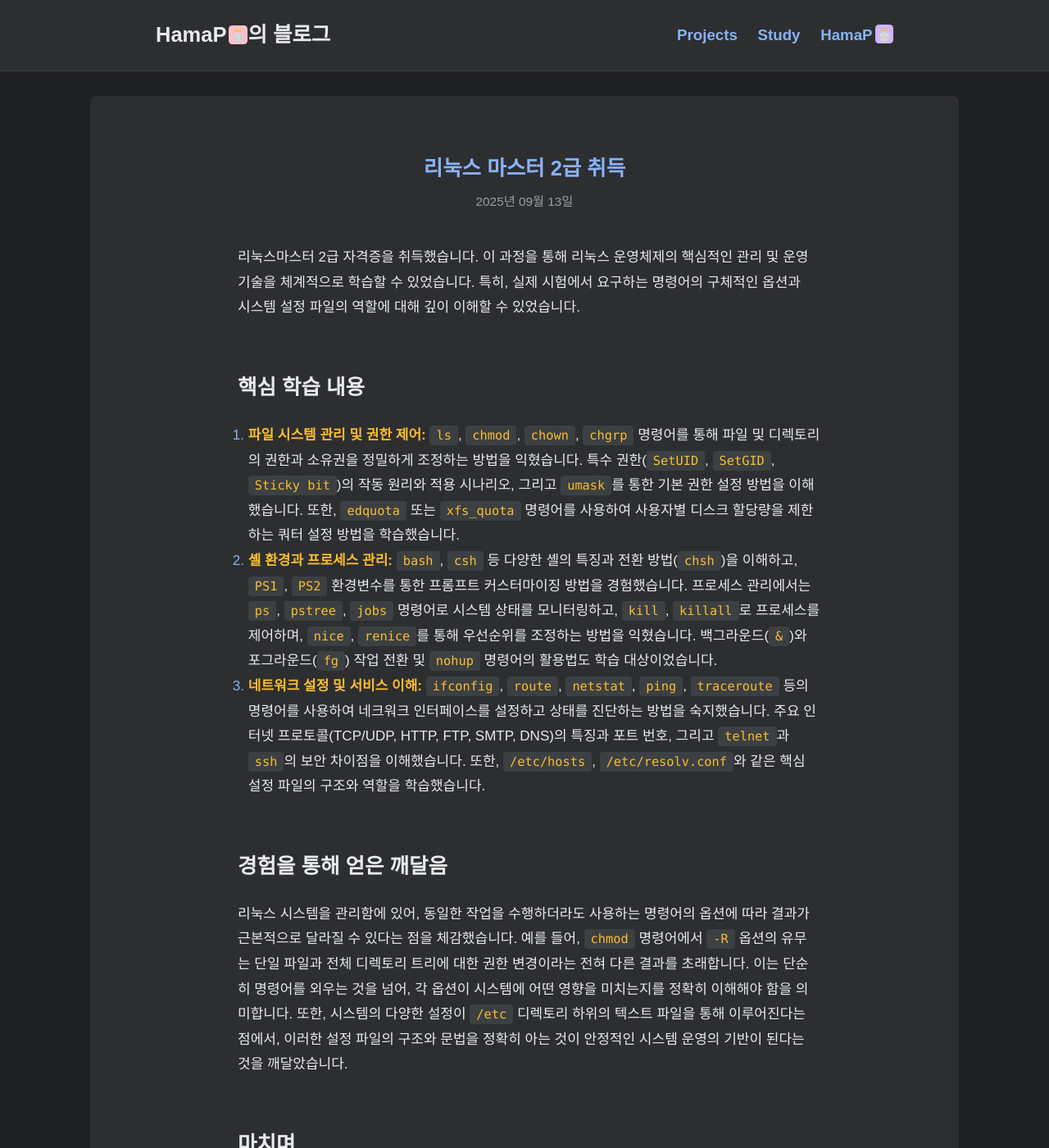
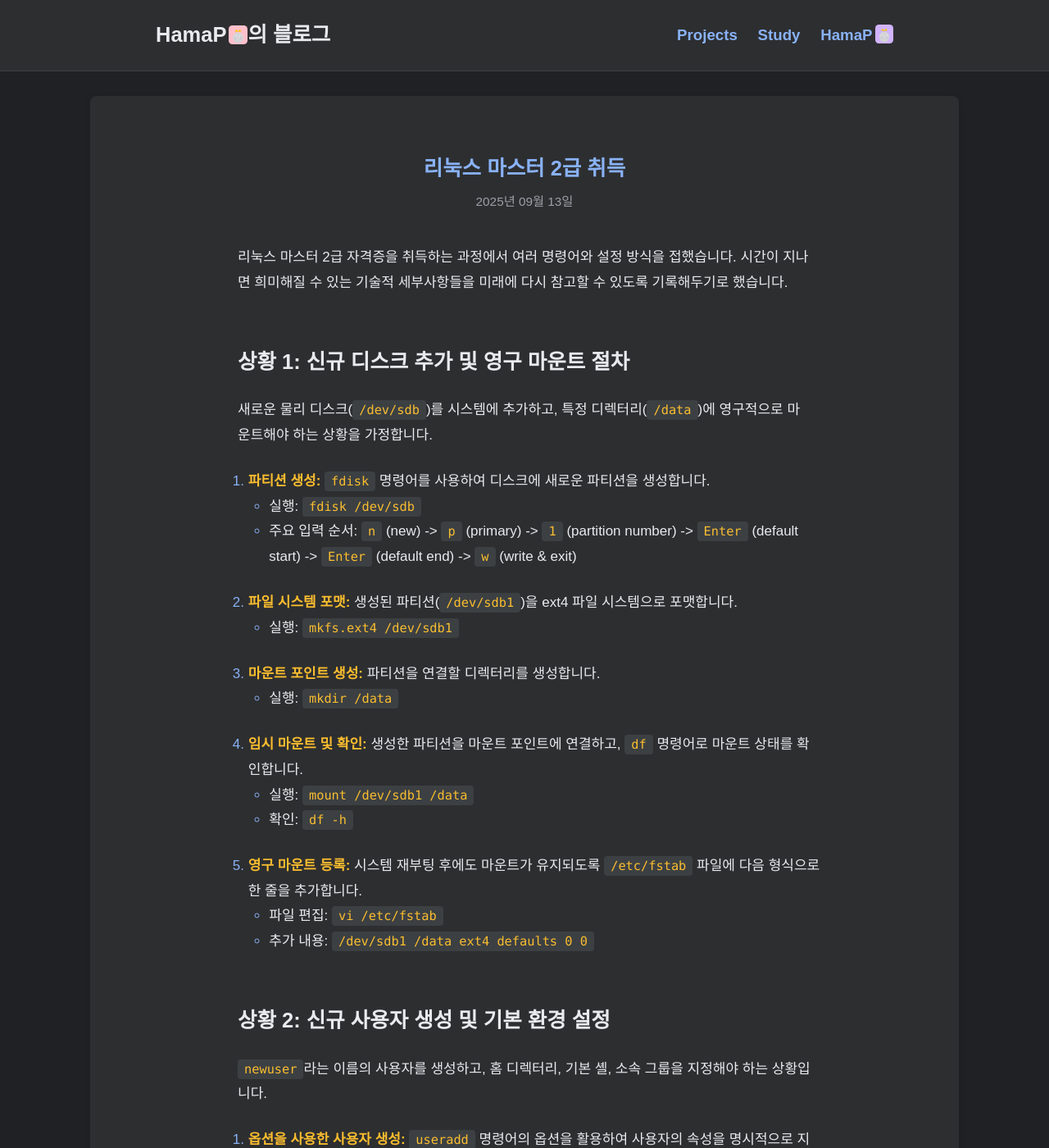
Before and after one commit to HamaP0/HamaP0.github.io, a Jekyll site: the page built from _posts/자격증/2025-09-13-LinuxMaster.md, in a window 1280 px wide and 1400 px high. Shown: the whole window at 82% size. Built offline with Jekyll 4.4.1, drawn with Linux system fonts in a browser that asks for light colours; some web fonts are replaced; some of the changed text lies outside the part shown.

Commit message:
Update 2025-09-13-LinuxMaster.md

```diff
--- a/_posts/자격증/2025-09-13-LinuxMaster.md
+++ b/_posts/자격증/2025-09-13-LinuxMaster.md
@@ -5,21 +5,77 @@ date: 2025-09-13 15:00:00 +0900
 categories: [자격증]
 tags: [linux]
 ---
-리눅스마스터 2급 자격증을 취득했습니다. 이 과정을 통해 리눅스 운영체제의 핵심적인 관리 및 운영 기술을 체계적으로 학습할 수 있었습니다. 특히, 실제 시험에서 요구하는 명령어의 구체적인 옵션과 시스템 설정 파일의 역할에 대해 깊이 이해할 수 있었습니다.
+리눅스 마스터 2급 자격증을 취득하는 과정에서 여러 명령어와 설정 방식을 접했습니다. 시간이 지나면 희미해질 수 있는 기술적 세부사항들을 미래에 다시 참고할 수 있도록 기록해두기로 했습니다.
 
-## 핵심 학습 내용
+## 상황 1: 신규 디스크 추가 및 영구 마운트 절차
 
-1.  **파일 시스템 관리 및 권한 제어:** `ls`, `chmod`, `chown`, `chgrp` 명령어를 통해 파일 및 디렉토리의 권한과 소유권을 정밀하게 조정하는 방법을 익혔습니다. 특수 권한(`SetUID`, `SetGID`, `Sticky bit`)의 작동 원리와 적용 시나리오, 그리고 `umask`를 통한 기본 권한 설정 방법을 이해했습니다. 또한, `edquota` 또는 `xfs_quota` 명령어를 사용하여 사용자별 디스크 할당량을 제한하는 쿼터 설정 방법을 학습했습니다.
-2.  **셸 환경과 프로세스 관리:** `bash`, `csh` 등 다양한 셸의 특징과 전환 방법(`chsh`)을 이해하고, `PS1`, `PS2` 환경변수를 통한 프롬프트 커스터마이징 방법을 경험했습니다. 프로세스 관리에서는 `ps`, `pstree`, `jobs` 명령어로 시스템 상태를 모니터링하고, `kill`, `killall`로 프로세스를 제어하며, `nice`, `renice`를 통해 우선순위를 조정하는 방법을 익혔습니다. 백그라운드(`&`)와 포그라운드(`fg`) 작업 전환 및 `nohup` 명령어의 활용법도 학습 대상이었습니다.
-3.  **네트워크 설정 및 서비스 이해:** `ifconfig`, `route`, `netstat`, `ping`, `traceroute` 등의 명령어를 사용하여 네크워크 인터페이스를 설정하고 상태를 진단하는 방법을 숙지했습니다. 주요 인터넷 프로토콜(TCP/UDP, HTTP, FTP, SMTP, DNS)의 특징과 포트 번호, 그리고 `telnet`과 `ssh`의 보안 차이점을 이해했습니다. 또한, `/etc/hosts`, `/etc/resolv.conf`와 같은 핵심 설정 파일의 구조와 역할을 학습했습니다.
+새로운 물리 디스크(`/dev/sdb`)를 시스템에 추가하고, 특정 디렉터리(`/data`)에 영구적으로 마운트해야 하는 상황을 가정합니다.
 
-## 경험을 통해 얻은 깨달음
+1.  **파티션 생성:** `fdisk` 명령어를 사용하여 디스크에 새로운 파티션을 생성합니다.
+    *   실행: `fdisk /dev/sdb`
+    *   주요 입력 순서: `n` (new) -> `p` (primary) -> `1` (partition number) -> `Enter` (default start) -> `Enter` (default end) -> `w` (write & exit)
 
-리눅스 시스템을 관리함에 있어, 동일한 작업을 수행하더라도 사용하는 명령어의 옵션에 따라 결과가 근본적으로 달라질 수 있다는 점을 체감했습니다. 예를 들어, `chmod` 명령어에서 `-R` 옵션의 유무는 단일 파일과 전체 디렉토리 트리에 대한 권한 변경이라는 전혀 다른 결과를 초래합니다. 이는 단순히 명령어를 외우는 것을 넘어, 각 옵션이 시스템에 어떤 영향을 미치는지를 정확히 이해해야 함을 의미합니다. 또한, 시스템의 다양한 설정이 `/etc` 디렉토리 하위의 텍스트 파일을 통해 이루어진다는 점에서, 이러한 설정 파일의 구조와 문법을 정확히 아는 것이 안정적인 시스템 운영의 기반이 된다는 것을 깨달았습니다.
+2.  **파일 시스템 포맷:** 생성된 파티션(`/dev/sdb1`)을 ext4 파일 시스템으로 포맷합니다.
+    *   실행: `mkfs.ext4 /dev/sdb1`
+
+3.  **마운트 포인트 생성:** 파티션을 연결할 디렉터리를 생성합니다.
+    *   실행: `mkdir /data`
+
+4.  **임시 마운트 및 확인:** 생성한 파티션을 마운트 포인트에 연결하고, `df` 명령어로 마운트 상태를 확인합니다.
+    *   실행: `mount /dev/sdb1 /data`
+    *   확인: `df -h`
+
+5.  **영구 마운트 등록:** 시스템 재부팅 후에도 마운트가 유지되도록 `/etc/fstab` 파일에 다음 형식으로 한 줄을 추가합니다.
+    *   파일 편집: `vi /etc/fstab`
+    *   추가 내용: `/dev/sdb1   /data   ext4   defaults   0   0`
+
+## 상황 2: 신규 사용자 생성 및 기본 환경 설정
+
+`newuser`라는 이름의 사용자를 생성하고, 홈 디렉터리, 기본 셸, 소속 그룹을 지정해야 하는 상황입니다.
+
+1.  **옵션을 사용한 사용자 생성:** `useradd` 명령어의 옵션을 활용하여 사용자의 속성을 명시적으로 지정합니다.
+    *   `-d`: 홈 디렉터리 경로 지정
+    *   `-s`: 로그인 시 사용할 기본 셸 지정
+    *   `-g`: 사용자가 소속될 기본 그룹 지정
+    *   실행: `useradd -d /home/newuser -s /bin/bash -g users newuser`
+
+2.  **패스워드 설정:** `passwd` 명령어를 사용하여 신규 사용자의 비밀번호를 설정합니다.
+    *   실행: `passwd newuser`
+
+3.  **생성 확인:** `/etc/passwd` 파일의 마지막 줄을 확인하여 사용자가 정상적으로 생성되었는지 검증합니다.
+    *   확인: `tail -n 1 /etc/passwd`
+
+## 리눅스 핵심 명령어 및 용례
+
+시스템을 관리하기 위해서는 `ls`, `cd`, `cat`과 같은 기본적인 명령어에 익숙해지는 것이 우선입니다. 시험을 준비하고 실무 상황을 가정하며, 특히 중요하다고 생각되는 핵심적인 명령어들의 옵션과 용례를 정리했습니다.
+
+*   **`ps` 명령어**
+    *   **핵심 구분:** `aux` vs `ef`
+    *   **설명:** `aux`는 BSD 계열 옵션으로 CPU, 메모리 사용률 등 상세 정보를 보여주며, `ef`는 System V 계열 옵션으로 PID와 PPID 관계를 명확히 보여줍니다.
+
+*   **`rpm` 명령어**
+    *   **핵심 옵션:** `-qilp`
+    *   **설명:** 옵션 조합의 의미를 명확히 구분해야 합니다. `q`(query), `i`(info), `l`(list files), `p`(package file). 예시: `rpm -qilp package.rpm`
+
+*   **`netstat` 명령어**
+    *   **핵심 옵션:** `-anp`
+    *   **설명:** 모든(`a`), 숫자 형태(`n`), PID(`p`) 정보를 함께 조회합니다. LISTEN 중인 포트와 해당 포트를 사용하는 프로세스를 찾을 때 유용합니다.
+
+*   **`find` 명령어**
+    *   **핵심 옵션:** `-exec`
+    *   **설명:** 검색된 파일에 대해 특정 명령을 실행합니다. `{}`는 파일명을 의미하며, `\;`로 명령의 끝을 명시해야 합니다. 예시: `find . -name "*.log" -exec rm {} \;`
+
+*   **`chmod` 명령어**
+    *   **핵심 옵션:** `4755`
+    *   **설명:** 첫 번째 숫자 '4'는 특수 권한인 SetUID를 의미합니다. 파일 실행 시 소유자의 권한으로 실행되도록 설정합니다.
+
+*   **`useradd` 명령어**
+    *   **핵심 옵션:** `-u`, `-o`
+    *   **설명:** 특정 UID(`-u`)를 지정하여 사용자를 생성하며, 중복 UID 생성을 허용(`-o`)할 때 함께 사용합니다.
 
 ## 마치며
 
-이번 자격증 취득 과정을 통해 리눅스 시스템의 파일 구조, 사용자 및 프로세스 관리, 네트워크 설정 등 핵심적인 운영 체계에 대한 실질적인 지식을 습득할 수 있었습니다. 특히, 다양한 명령어의 구체적인 옵션과 시스템 설정 파일의 역할에 대한 이해가 깊어졌습니다.
+리눅스 마스터 2급 자격증 취득 과정은 명령어와 설정 파일의 내용을 학습하고 이해하는 좋은 기회였습니다. 이 포스트는 시험을 통해 얻은 지식을 합격 후기로 남기기보다, 미래의 실무 현장에서 빠르게 참조할 수 있는 개인용 기술 메뉴얼로 기록했습니다.
 
 
 <hr class="short-rule">
```
